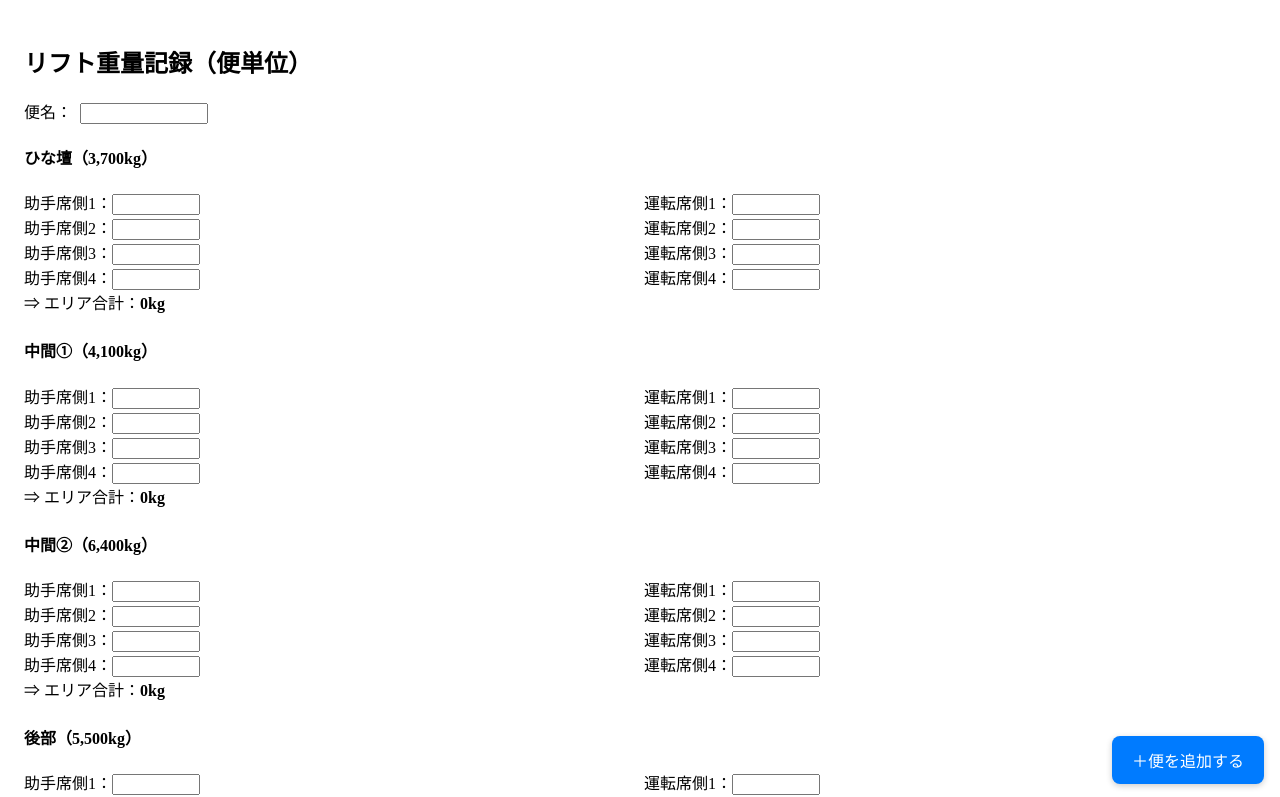
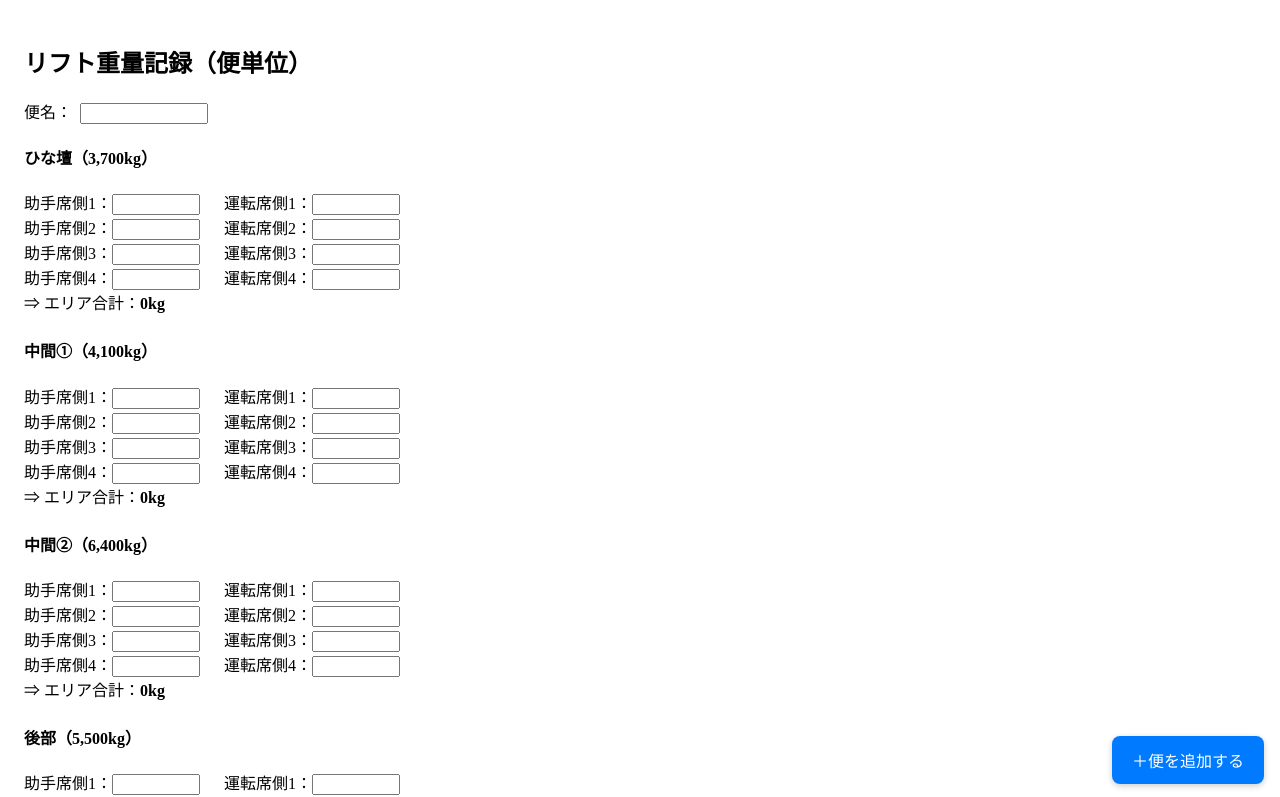
Before and after one commit to Toyotayusou1111/-, a React (Create React App) app: page / in a window 1280 px wide. Shown: the top 797 px of the page. Built offline with nearby package versions, Linux system fonts and the light colour scheme.

Commit message:
Update App.js

```diff
--- a/src/App.js
+++ b/src/App.js
@@ -121,12 +121,12 @@ export default function App() {
                     key={i}
                     style={{
                       display: "flex",
-                      justifyContent: "space-between",
+                      justifyContent: "flex-start",
                       flexWrap: "wrap",
-                      gap: "0.5rem",
+                      gap: "1rem",
                     }}
                   >
-                    <label style={{ flex: "1 1 45%" }}>
+                    <label>
                       助手席側{i + 1}：
                       <input
                         type="number"
@@ -134,10 +134,10 @@ export default function App() {
                         onChange={(e) => updateCell(entryIdx, key, i, "left", e.target.value)}
                         onKeyDown={(e) => handleKeyDown(e, entryIdx, key, i, "left")}
                         ref={(el) => (inputRefs.current[`${entryIdx}-${key}-${i}-left`] = el)}
-                        style={{ width: "5rem" }}
+                        style={{ width: "5rem", marginRight: "0.5rem" }}
                       />
                     </label>
-                    <label style={{ flex: "1 1 45%" }}>
+                    <label>
                       運転席側{i + 1}：
                       <input
                         type="number"
```
